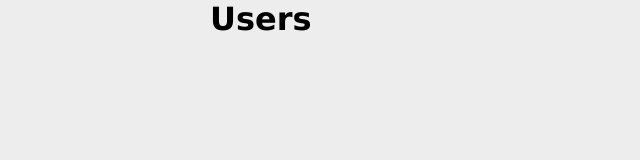
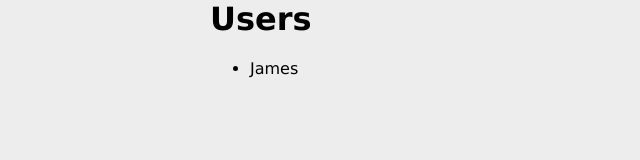
Before and after one commit to MariusCodeAcademy/type12-node-03-rest-post-express, a website: page public/index.html in a window 1280 px wide. Shown: the full height of the page, 0-640 px from the left. Drawn offline with Linux system fonts and the light colour scheme.

Commit message:
more uzd

```diff
--- a/public/index.html
+++ b/public/index.html
@@ -12,6 +12,9 @@
   <body>
     <div class="container">
       <h1>Users</h1>
+      <ul>
+        <li>James</li>
+      </ul>
 
       <form> </form>
     </div>
--- a/public/js/front.js
+++ b/public/js/front.js
@@ -6,3 +6,6 @@
 
 // su js kai siunciama forma paimti input reiksme ir nusiusti i musu sukurta back enda kad
 // sukurti nauja useri
+
+// parsisiusti vartotojus is back end, (fetch)
+// sugeneruoti sarasa <li>James</li> su vardais ul elemente htmle
```
